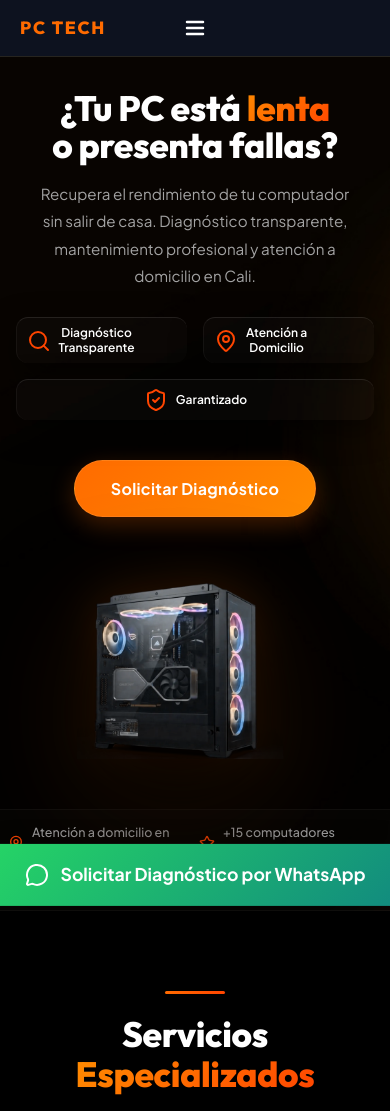
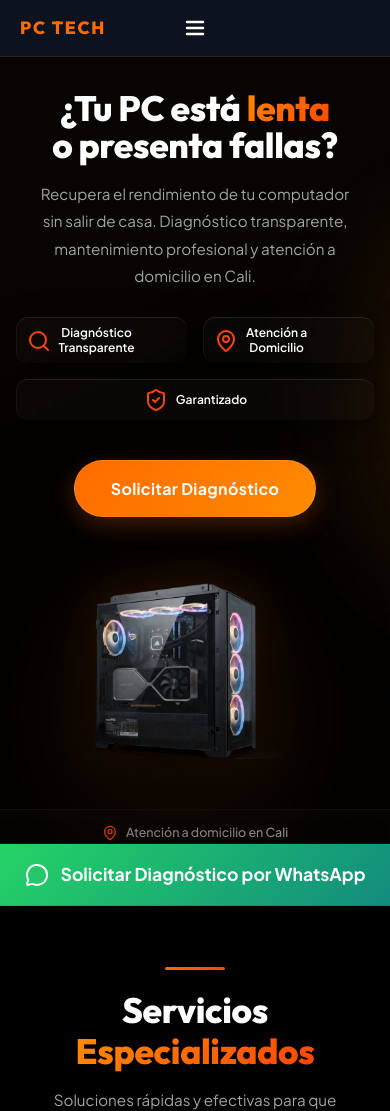
Before and after one commit to Miuted-wakeup/PC-service, a React (Vite) app: page / in a window 390 px wide. Shown: the top 1111 px of the page. Built offline with nearby package versions, Linux system fonts and the light colour scheme.

Commit message:
Mejora: Remover duplicación de 'Garantizado' en la barra de confianza y optimizar layout móvil

```diff
--- a/src/components/Hero.css
+++ b/src/components/Hero.css
@@ -431,15 +431,16 @@
 
 @media (max-width: 576px) {
   .hero__trust-bar {
-    display: grid;
-    grid-template-columns: 1fr 1fr;
-    gap: 12px 8px;
+    display: flex;
+    justify-content: center;
+    flex-wrap: wrap;
+    gap: 10px 16px;
     padding: 12px 8px;
   }
 
   .trust-bar__item {
     font-size: 0.78rem;
-    justify-content: flex-start;
+    flex: 0 1 auto;
   }
 }
 
--- a/src/components/Hero.jsx
+++ b/src/components/Hero.jsx
@@ -78,10 +78,6 @@ const Hero = ({ whatsappUrl }) => {
           <span>+15 computadores reparados</span>
         </div>
         <div className="trust-bar__item">
-          <ShieldCheck size={16} className="trust-bar__icon" />
-          <span>Garantizado</span>
-        </div>
-        <div className="trust-bar__item">
           <Zap size={16} className="trust-bar__icon" />
           <span>Respuesta en minutos</span>
         </div>
```
